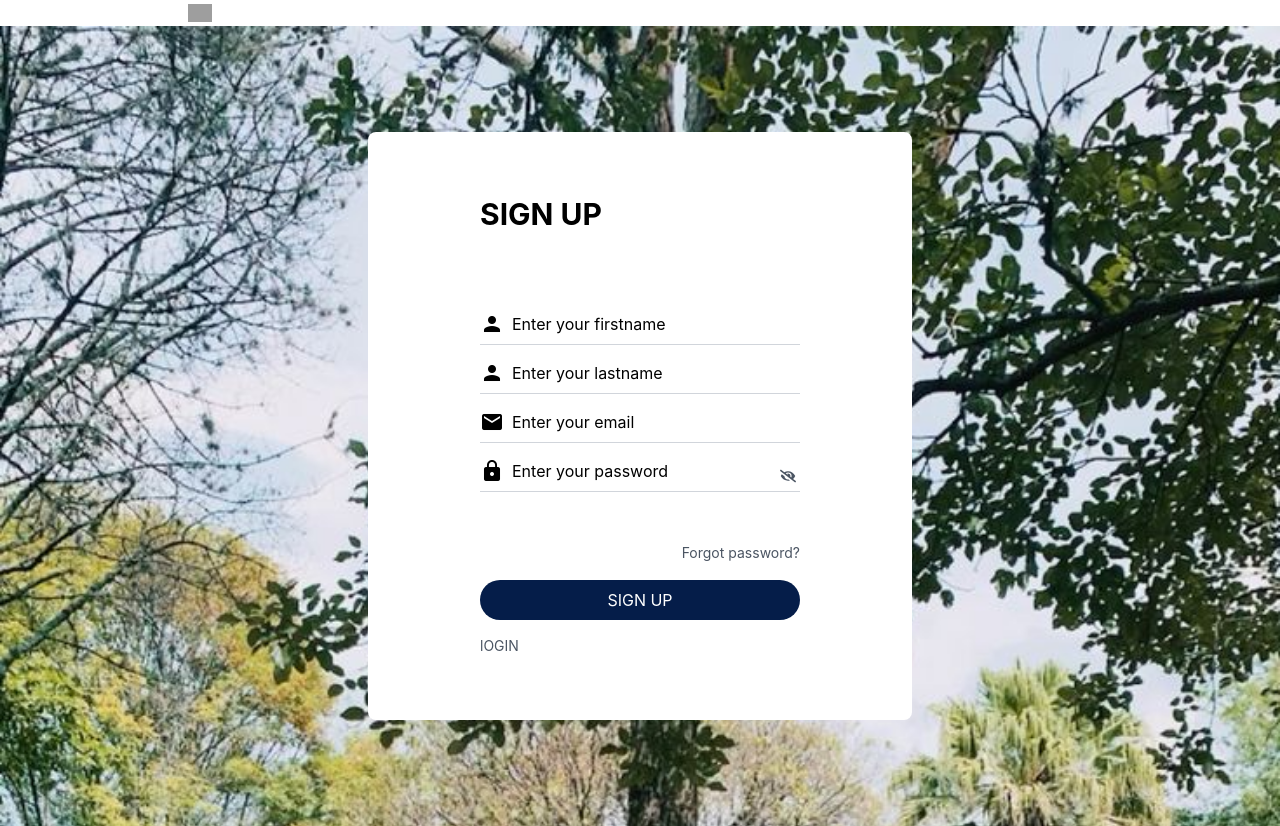
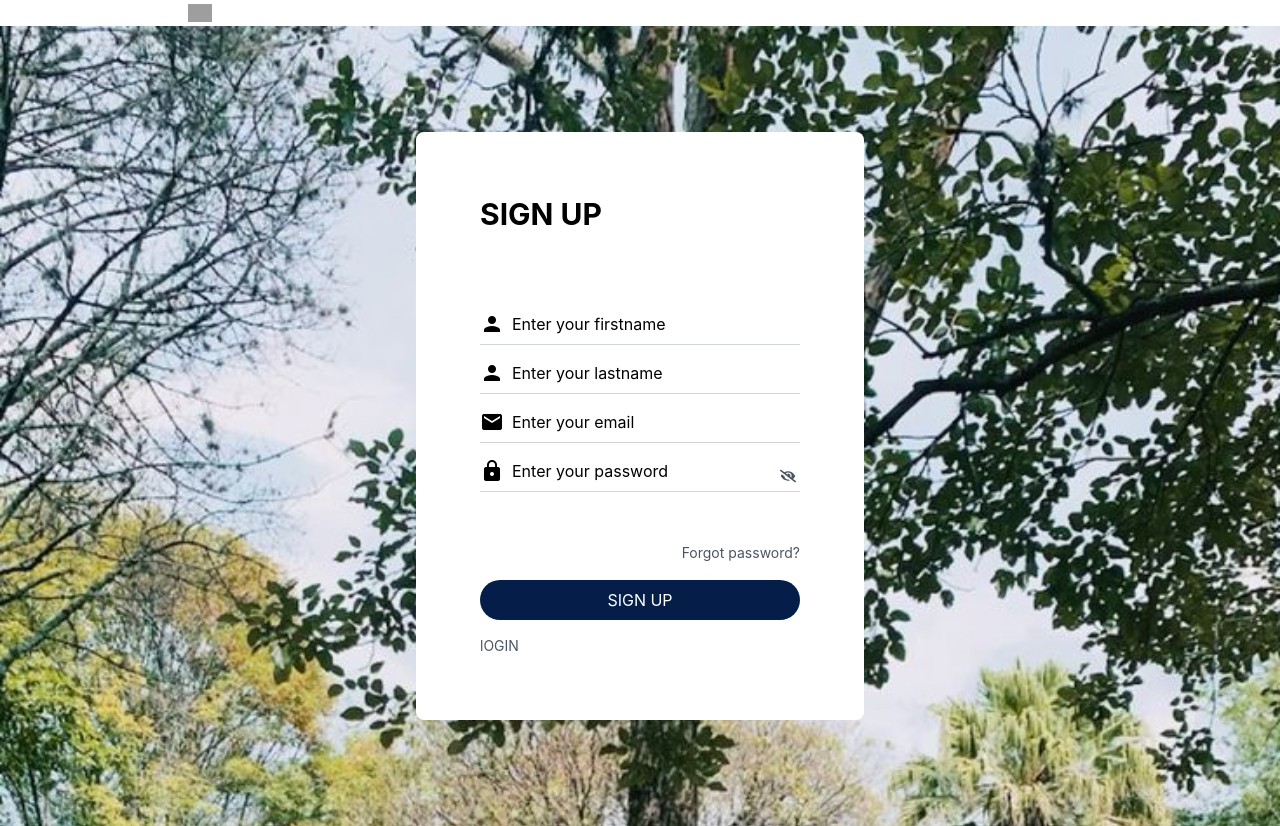
Before and after one commit to develope-with-me/ecomie-web, a React (Create React App) app: page /signUp in a window 1280 px wide. Built offline with nearby package versions, Linux system fonts and the light colour scheme; grey boxes are pictures that could not be loaded.

Commit message:
ajustement

```diff
--- a/src/pages/Auth/SignUp.tsx
+++ b/src/pages/Auth/SignUp.tsx
@@ -24,7 +24,7 @@ const SignUp: React.FC = () => {
         <div className=" h-screen flex flex-col justify-center items-center relative bg-cover " style={{
             backgroundImage: `url(${bgPicture})`,
         }}>
-            <div className=" bg-white py-6 md:py-16 md:px-28 px-7 rounded-lg relative">
+            <div className=" bg-white py-6 md:py-16 md:px-16 px-7 rounded-lg relative">
 
                 {/* Title */}
                 <h1 className="text-3xl font-bold text-black mb-20">SIGN UP</h1>
```
